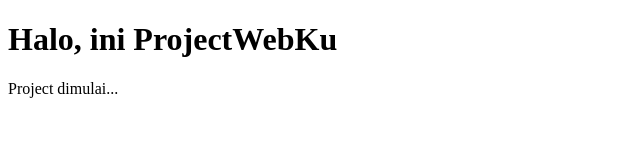
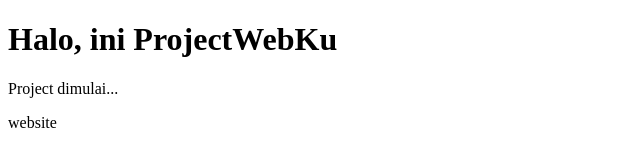
Before and after one commit to RithmaRPL/projectrytma, a plain HTML site: page index.html in a window 1280 px wide. Shown: the full height of the page, 0-640 px from the left. Drawn offline with Linux system fonts and the light colour scheme.

Commit message:
menambah perubahan

```diff
--- a/index.html
+++ b/index.html
@@ -9,5 +9,6 @@
   <body>
     <h1>Halo, ini ProjectWebKu</h1>
     <p>Project dimulai...</p>
+    <header>website</header>
   </body>
 </html>
```
